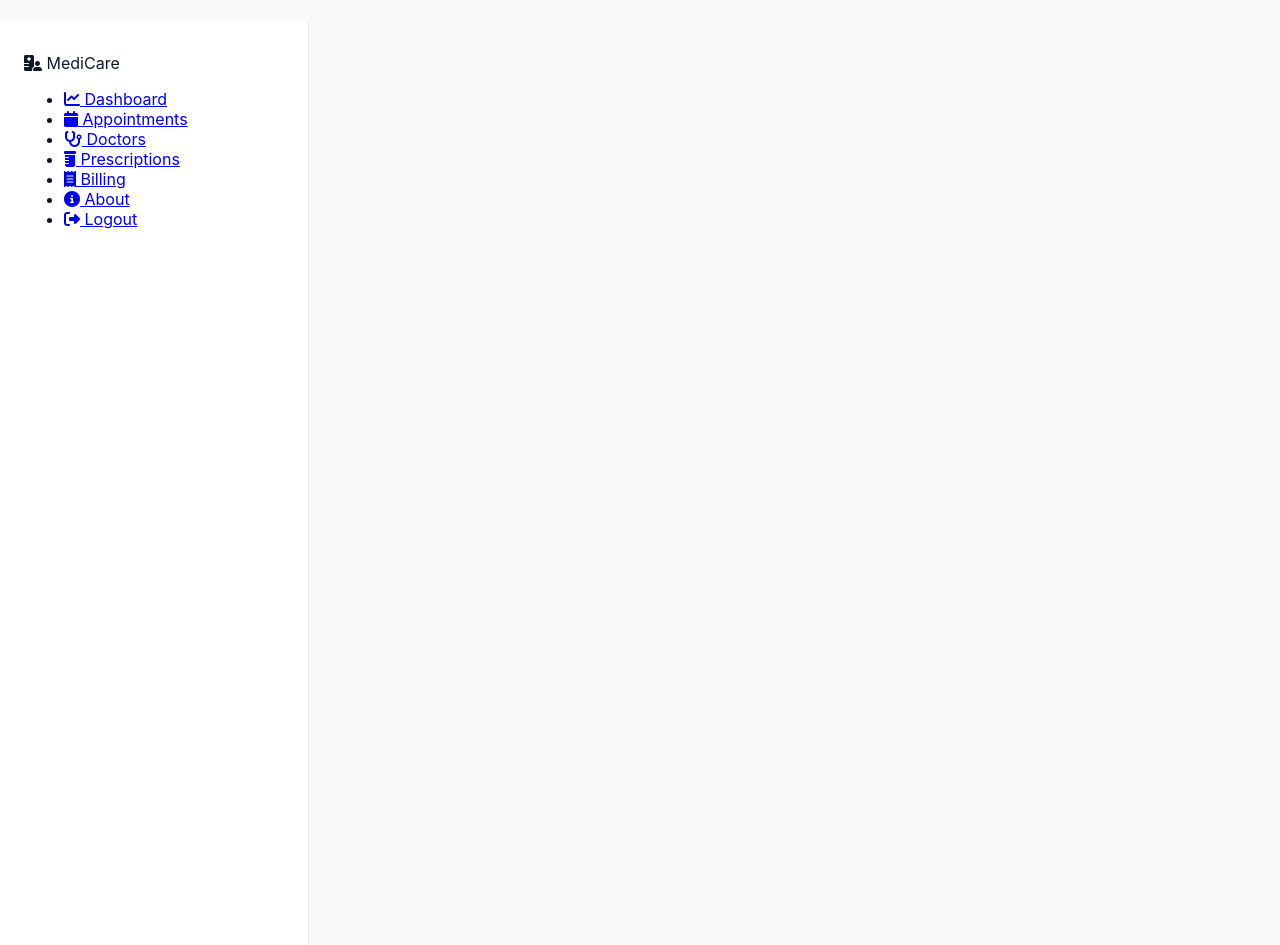
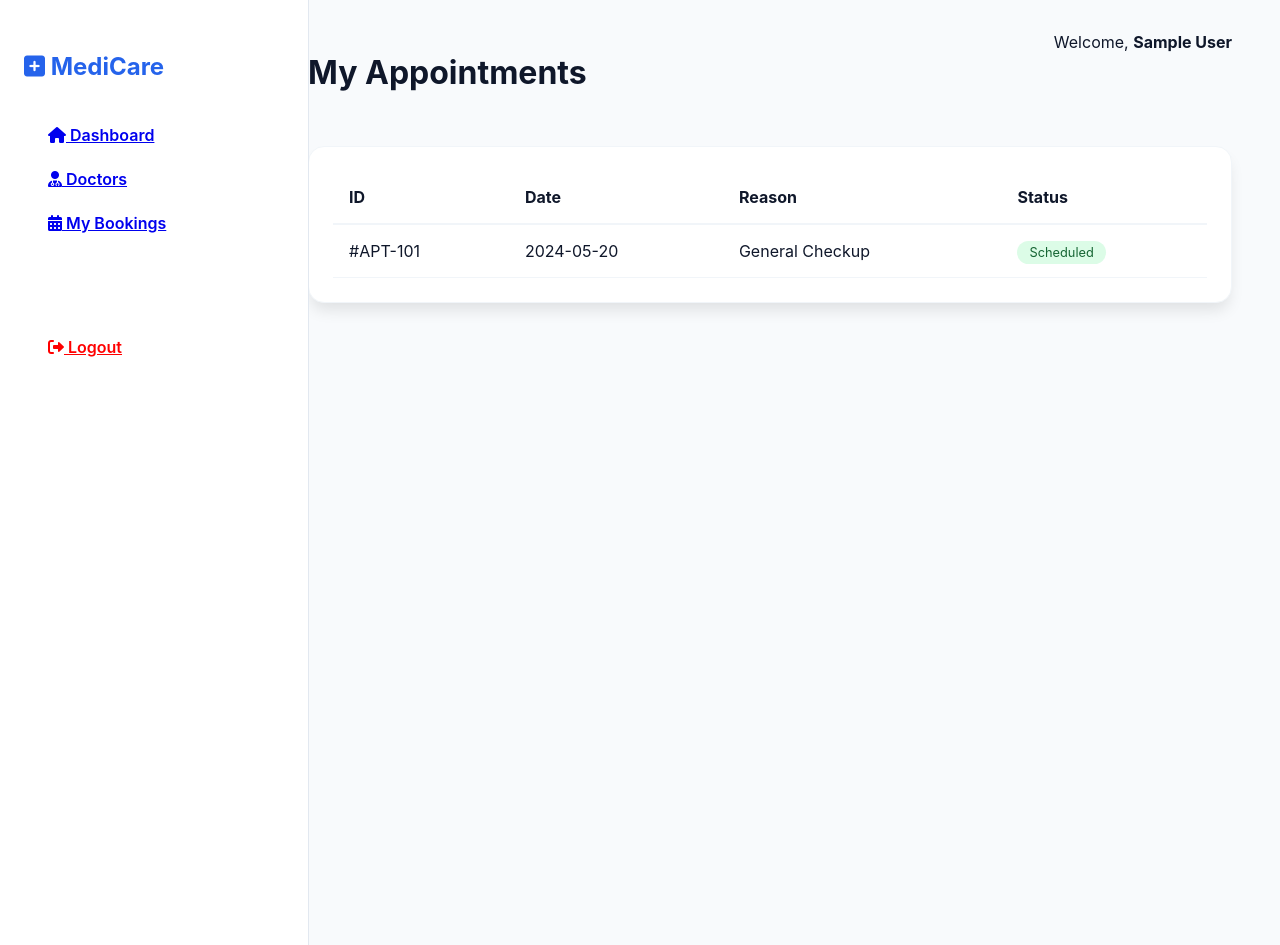
Before and after one commit to hereflorex/Medicare-project---by-florex-, a Flask app: template templates/appointments.html in a window 1280 px wide. Run offline with Flask 3, Linux system fonts and the light colour scheme; the template is opened without the code that fills it, so the values that code supplies are empty; the visitor is signed in with stand-in values (Sample User, id 1).

Commit message:
Update appointments.html

```diff
--- a/templates/appointments.html
+++ b/templates/appointments.html
@@ -1,116 +1,27 @@
-<!DOCTYPE html>
-<html lang="en">
-<head>
-    <meta charset="UTF-8">
-    <meta name="viewport" content="width=device-width, initial-scale=1.0">
-    <title>Appointments - MediCare</title>
-    <link rel="stylesheet" href="{{ url_for('static', filename='css/style.css') }}">
-    <link rel="stylesheet" href="https://cdnjs.cloudflare.com/ajax/libs/font-awesome/6.4.0/css/all.min.css">
-</head>
-<body>
-    <div class="dashboard-container">
-        <!-- Sidebar -->
-        <aside class="sidebar">
-            <div class="sidebar-header">
-                <i class="fas fa-hospital-user"></i>
-                <span>MediCare</span>
-            </div>
-            <ul class="sidebar-menu">
-                <li><a href="/dashboard"><i class="fas fa-chart-line"></i> Dashboard</a></li>
-                <li><a href="/appointments" class="active"><i class="fas fa-calendar"></i> Appointments</a></li>
-                <li><a href="/doctors"><i class="fas fa-stethoscope"></i> Doctors</a></li>
-                <li><a href="#"><i class="fas fa-prescription-bottle"></i> Prescriptions</a></li>
-                <li><a href="#"><i class="fas fa-receipt"></i> Billing</a></li>
-                <li><a href="/about"><i class="fas fa-info-circle"></i> About</a></li>
-                <li><a href="#" onclick="logout()"><i class="fas fa-sign-out-alt"></i> Logout</a></li>
-            </ul>
-        </aside>
+{% extends "base.html" %}
 
-        <!-- Main Content -->
-        <main class="dashboard-main">
-            <header class="dashboard-header">
-                <h1>Your Appointments</h1>
-                <button class="btn btn-primary" onclick="window.location.href='/doctors'">
-                    <i class="fas fa-plus"></i> Book New Appointment
-                </button>
-            </header>
+{% block title %}My Appointments{% endblock %}
 
-            <section class="appointments-section">
-                <div class="filter-bar">
-                    <button class="filter-btn active" onclick="filterAppointments('all')">All</button>
-                    <button class="filter-btn" onclick="filterAppointments('scheduled')">Scheduled</button>
-                    <button class="filter-btn" onclick="filterAppointments('completed')">Completed</button>
-                    <button class="filter-btn" onclick="filterAppointments('cancelled')">Cancelled</button>
-                </div>
-
-                <div id="appointmentsList" class="appointments-list">
-                    <p>Loading appointments...</p>
-                </div>
-            </section>
-        </main>
-    </div>
-
-    <script src="{{ url_for('static', filename='js/script.js') }}"></script>
-    <script>
-        let allAppointments = [];
-
-        async function loadAppointments() {
-            try {
-                const patientId = localStorage.getItem('patientId') || 1;
-                const response = await fetch(`/api/appointments/${patientId}`);
-                allAppointments = await response.json();
-                displayAppointments(allAppointments);
-            } catch (error) {
-                console.error('Error loading appointments:', error);
-            }
-        }
-
-        function displayAppointments(appointments) {
-            const list = document.getElementById('appointmentsList');
-            list.innerHTML = '';
-
-            if (appointments.length === 0) {
-                list.innerHTML = '<p class="no-data">No appointments found</p>';
-                return;
-            }
-
-            appointments.forEach(apt => {
-                const date = new Date(apt.date);
-                const appointmentCard = document.createElement('div');
-                appointmentCard.className = `appointment-item status-${apt.status}`;
-                appointmentCard.innerHTML = `
-                    <div class="appointment-header">
-                        <h3>${apt.doctor}</h3>
-                        <span class="status-badge ${apt.status}">${apt.status}</span>
-                    </div>
-                    <div class="appointment-details">
-                        <p><i class="fas fa-calendar"></i> ${date.toLocaleDateString()}</p>
-                        <p><i class="fas fa-clock"></i> ${date.toLocaleTimeString([], {hour: '2-digit', minute:'2-digit'})}</p>
-                        <p><i class="fas fa-stethoscope"></i> ${apt.reason}</p>
-                    </div>
-                    <div class="appointment-actions">
-                        <button class="btn btn-small btn-outline">Reschedule</button>
-                        <button class="btn btn-small btn-danger">Cancel</button>
-                    </div>
-                `;
-                list.appendChild(appointmentCard);
-            });
-        }
-
-        function filterAppointments(status) {
-            const buttons = document.querySelectorAll('.filter-btn');
-            buttons.forEach(btn => btn.classList.remove('active'));
-            event.target.classList.add('active');
-
-            if (status === 'all') {
-                displayAppointments(allAppointments);
-            } else {
-                const filtered = allAppointments.filter(apt => apt.status === status);
-                displayAppointments(filtered);
-            }
-        }
-
-        window.addEventListener('load', loadAppointments);
-    </script>
-</body>
-</html>
+{% block content %}
+<div class="card">
+    <table style="width: 100%; border-collapse: collapse;">
+        <thead>
+            <tr style="border-bottom: 2px solid #f1f5f9; text-align: left;">
+                <th style="padding: 1rem;">ID</th>
+                <th style="padding: 1rem;">Date</th>
+                <th style="padding: 1rem;">Reason</th>
+                <th style="padding: 1rem;">Status</th>
+            </tr>
+        </thead>
+        <tbody>
+            <!-- Ye data backend se aayega, abhi dummy table hai -->
+            <tr style="border-bottom: 1px solid #f1f5f9;">
+                <td style="padding: 1rem;">#APT-101</td>
+                <td style="padding: 1rem;">2024-05-20</td>
+                <td style="padding: 1rem;">General Checkup</td>
+                <td style="padding: 1rem;"><span style="background: #dcfce7; color: #166534; padding: 4px 12px; border-radius: 20px; font-size: 0.8rem;">Scheduled</span></td>
+            </tr>
+        </tbody>
+    </table>
+</div>
+{% endblock %}
```
